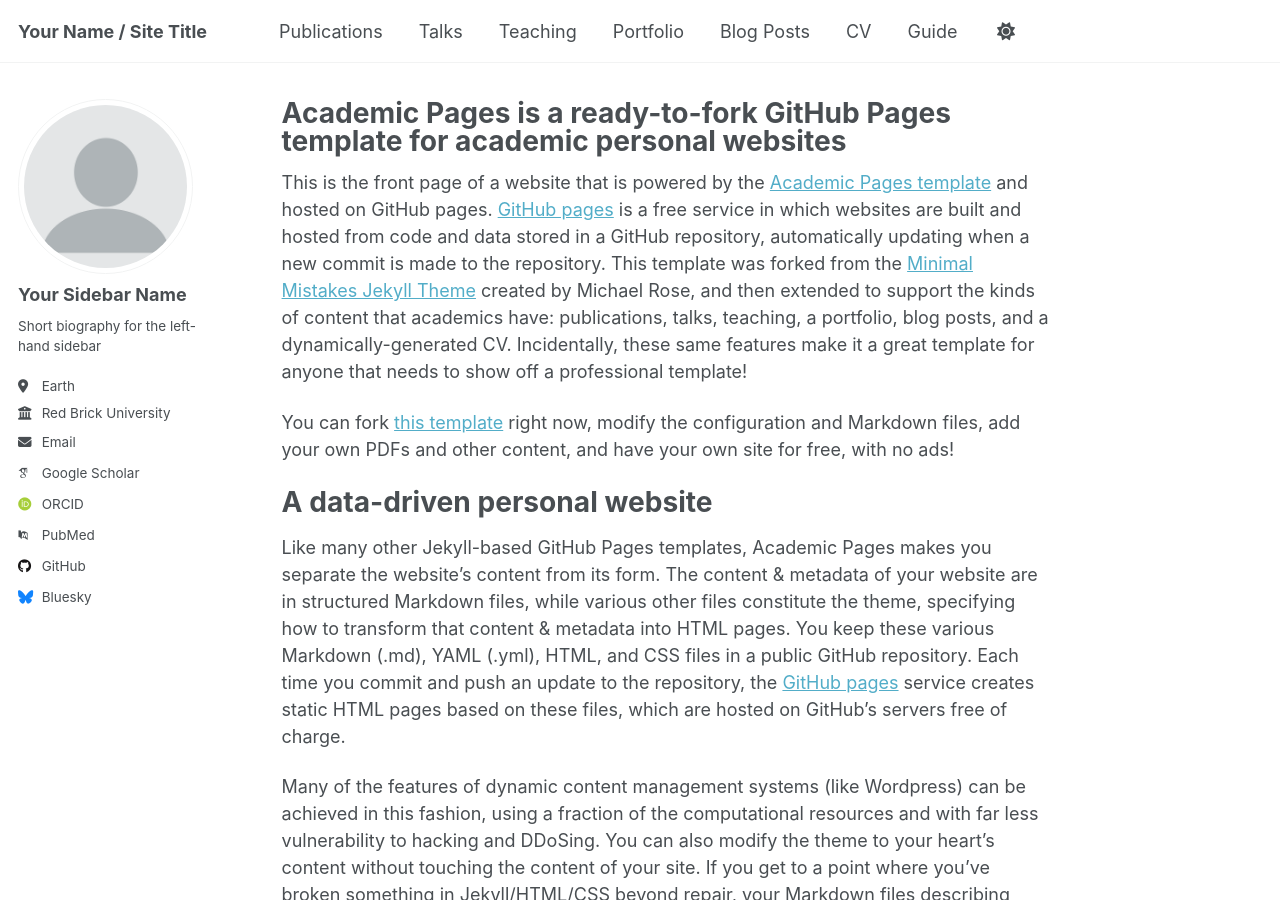
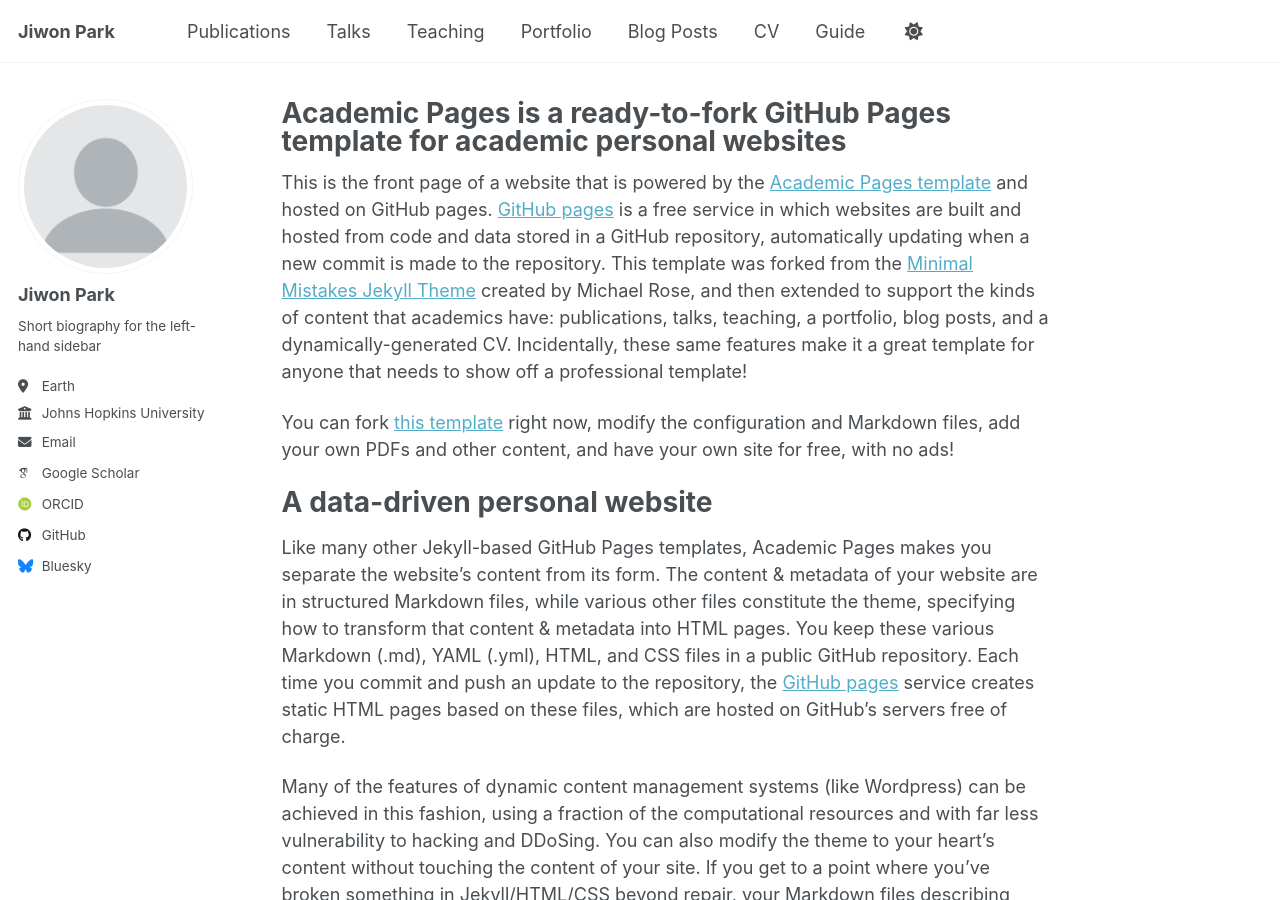
Before and after one commit to JiwonPark41/JiwonPark41.github.io, a Jekyll site: the page built from _pages/about.md, in a window 1280 px wide and 900 px high. Built offline with Jekyll 4.4.1, drawn with Linux system fonts in a browser that asks for light colours; some web fonts are replaced; a script that is not in the unit is left out.

Commit message:
Update _config.yml

```diff
--- a/_config.yml
+++ b/_config.yml
@@ -9,7 +9,7 @@
 # Basic Site Settings
 locale                   : "en-US"
 site_theme               : "default" # Currently available options are "default", "air"
-title                    : "Your Name / Site Title"
+title                    : "Jiwon Park"
 title_separator          : "-"
 name                     : &name "Your Name"
 description              : &description "Your Name's academic portfolio"   # Update this with a general description of your site, this is the default if not overridden by a page
@@ -24,23 +24,23 @@ repository               : "academicpages/academicpages.github.io"
 author:
   # Biographic information
   avatar           : "profile.png"
-  name             : "Your Sidebar Name"
+  name             : "Jiwon Park"
   pronouns         : # example: "she/her"
   bio              : "Short biography for the left-hand sidebar"
   location         : "Earth"
-  employer         : "Red Brick University"
+  employer         : "Johns Hopkins University"
   uri              : # URL
-  email            : "none@example.org"
+  email            : "jpark335@jh.edu"
 
   # Academic websites
   academia         : # URL
   arxiv            : # URL - Update with the correct link to your profile
-  googlescholar    : "https://scholar.google.com/citations?user=PS_CX0AAAAAJ"
+  googlescholar    : "https://scholar.google.com/citations?user=9XWCyEoAAAAJ&hl=ko"
   inspire-hep      : # URL
   impactstory      : # URL
-  orcid            : "http://orcid.org/yourorcidurl"
+  orcid            : "https://orcid.org/0000-0003-0776-4209"
   semantic         : # URL
-  pubmed           : "https://www.ncbi.nlm.nih.gov/pubmed/?term=john+snow"
+  pubmed           : # "https://www.ncbi.nlm.nih.gov/pubmed/?term=john+snow"
   researchgate     : # URL
   scopus           : # URL
 
@@ -48,7 +48,7 @@ author:
   bitbucket        : # Username - Update with your username on the site
   codepen          : # Username
   dribbble         : # Username
-  github           : "academicpages"
+  github           : "JiwonPark41"
   kaggle           : # Username
   stackoverflow    : # User number or user number and name (i.e., use "1" or "1/jeff-atwood")
 
```
